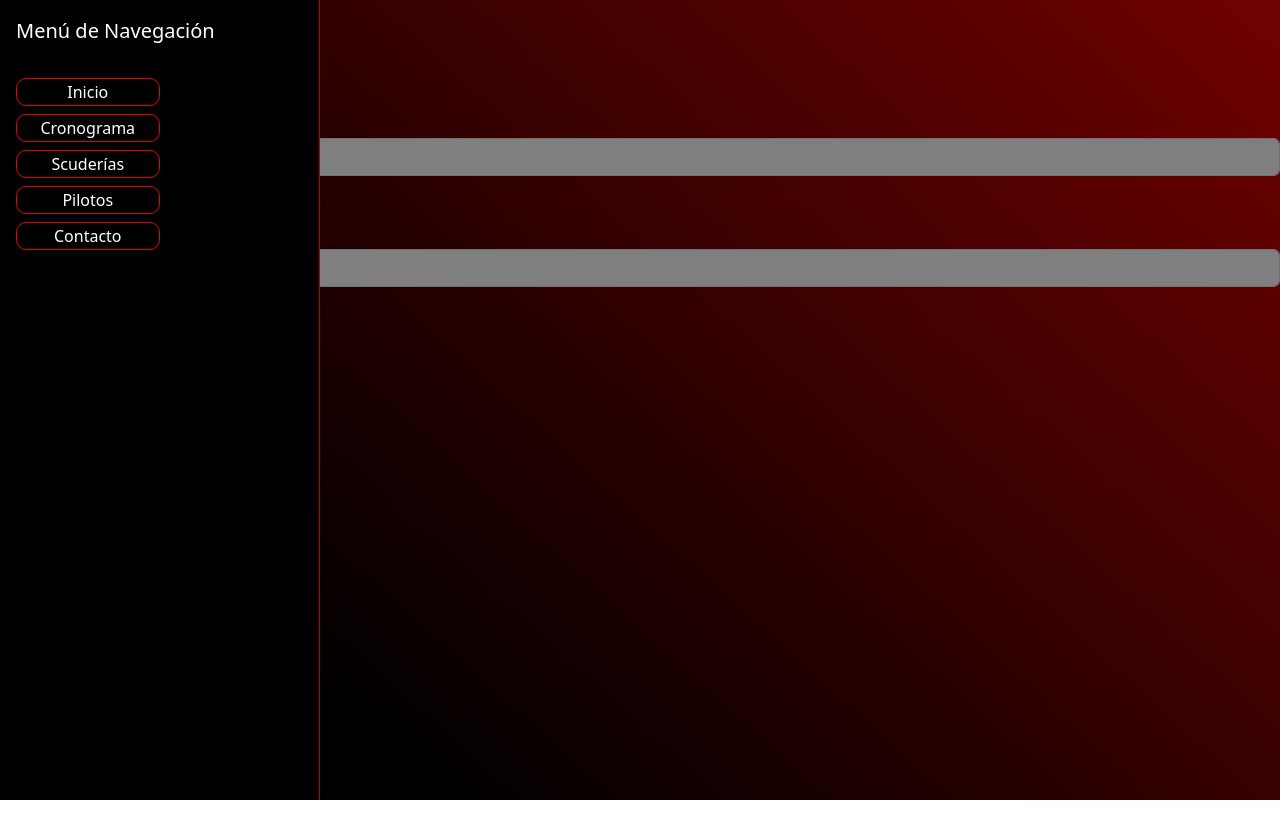
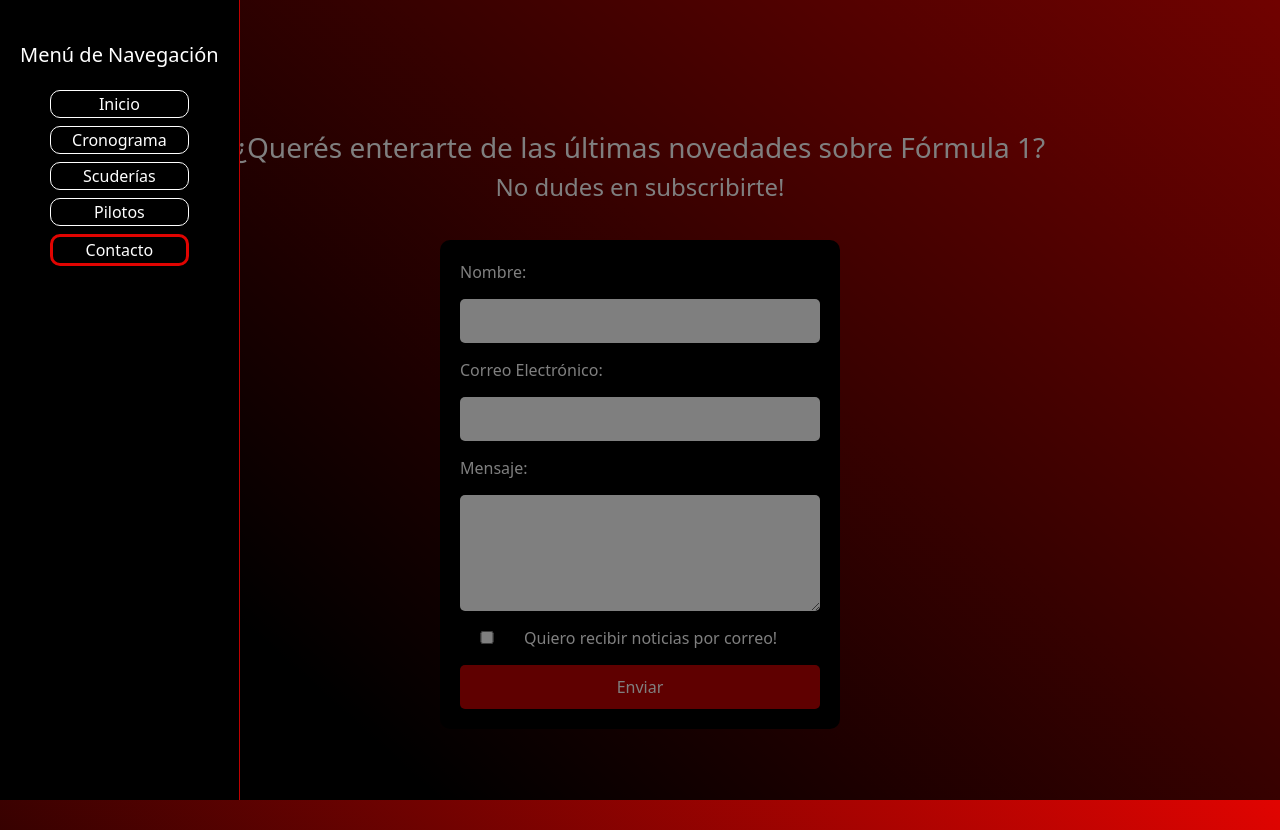
Before and after one commit to FioreRod/formula-uno, a plain HTML site: page pages/contacto.html in a window 1280 px wide. Both pictures are taken after a click on the button 39 px from the left and 75 px from the top of the page. Before the commit the page ends 800 px from the top, so only its background shows below. Drawn offline with nearby package versions, Linux system fonts and the light colour scheme.

Commit message:
Contacto y corrección del header.

```diff
--- a/css/style.css
+++ b/css/style.css
@@ -7,7 +7,7 @@
 
 body {
     height: 100vh;
-    padding-top: 50px;
+    padding-top: 30px;
     overflow-x: hidden;
     background: var(--color-red);
     background: linear-gradient(222deg, var(--color-red) 0%, var(--color-black) 80%, var(--color-black) 100%);
@@ -31,15 +31,16 @@
 
 header {
     position: fixed;
-    top: 40px;
+    top: 10px;
 }
 
 .btn-red {
-    background-color: var(--color-red);
+    background-color: var(--color-dark-red);
 }
 
 .btn-red:hover {
     border-color: var(--color-white);
+    background-color: var(--color-red);
 
     i {
         color: var(--color-white);
@@ -51,7 +52,8 @@
 }
 
 #offcanvasWithBothOptions {
-    width: 25vw;
+    width: max-content;
+    padding: 20px;
     background-color: var(--color-black);
     border-right: 0.5px solid var(--color-dark-red);
     color: var(--color-white);
@@ -61,16 +63,36 @@
     color: var(--color-white);
 }
 
+.offcanvas-header {
+    display: flex;
+    align-items: center;
+    justify-content: center;
+    padding: 20px 0px;
+}
+
 .offcanvas-body {
     display: flex;
     flex-direction: column;
+    align-items: center;
+    padding: 0px;
 }
 
 .offcanvas-btn {
     background-color: transparent;
-    border: 1px solid var(--color-red);
+    border: 1px solid var(--color-white);
     border-radius: 10px;
-    width: 50%;
+    width: 70%;
+}
+
+.active{
+    background-color: transparent;
+    border: 3px solid var(--color-red);
+}
+
+.offcanvas-btn:hover {
+    background-color: var(--color-dark-red);
+    border-color: var(--color-dark-red);
+    border-radius: 10px;
 }
 
 .offcanvas-btn a {
@@ -106,12 +128,89 @@
 }
 
 
+/* CONTACTO ______________________________________________________________________________________________________ */
+.contact-container {
+    display: grid;
+    place-items: center;
+    align-content: center;
+    height: 100vh;
+}
+
+.title-contact {
+    display: flex;
+    flex-direction: column;
+    margin-bottom: 30px;
+}
+
+.contact-form {
+    display: grid;
+    gap: 15px;
+    grid-template-columns: 1fr;
+    background: var(--color-black);
+    padding: 20px;
+    border-radius: 10px;
+    width: 90%;
+    max-width: 400px;
+    color: var(--color-white);
+}
+
+.contact-form input,
+.contact-form textarea {
+    width: 100%;
+    padding: 10px;
+    border: none;
+    border-radius: 5px;
+}
+
+.contact-form button {
+    background: var(--color-dark-red);
+    color: var(--color-white);
+    border: none;
+    padding: 10px;
+    border-radius: 5px;
+    cursor: pointer;
+}
+
+.contact-form button:hover {
+    background: var(--color-red);
+}
+
+.checkbox-container {
+    display: flex;
+    justify-content: flex-start;
+    align-items: center;
+    gap: 10px;
+}
+
+#noti-check {
+    width: 15%;
+}
+
+
+
 
 @media (max-width: 576px) {
+
+    header {
+        position: fixed;
+        top: 10px;
+        right: 10px;
+    }
+
+    .offcanvas-body {
+        display: flex;
+        flex-direction: column;
+        width: 100%;
+    }
 
     .img-scuderia {
         width: 100%;
         height: auto;
     }
 
+    .title-contact {
+        padding: 0px 20px;
+    }
+
+
 }
--- a/pages/contacto.html
+++ b/pages/contacto.html
@@ -1,10 +1,12 @@
 <!DOCTYPE html>
 <html lang="en">
+
 <head>
     <meta charset="UTF-8">
     <meta name="viewport" content="width=device-width, initial-scale=1.0">
 
-    <link href="https://cdn.jsdelivr.net/npm/bootstrap@5.3.3/dist/css/bootstrap.min.css" rel="stylesheet" integrity="sha384-QWTKZyjpPEjISv5WaRU9OFeRpok6YctnYmDr5pNlyT2bRjXh0JMhjY6hW+ALEwIH" crossorigin="anonymous">
+    <link href="https://cdn.jsdelivr.net/npm/bootstrap@5.3.3/dist/css/bootstrap.min.css" rel="stylesheet"
+        integrity="sha384-QWTKZyjpPEjISv5WaRU9OFeRpok6YctnYmDr5pNlyT2bRjXh0JMhjY6hW+ALEwIH" crossorigin="anonymous">
 
     <link rel="stylesheet" href="https://cdnjs.cloudflare.com/ajax/libs/font-awesome/6.5.1/css/all.min.css">
 
@@ -12,6 +14,7 @@
 
     <title>Contacto</title>
 </head>
+
 <body>
     <header>
         <button class="btn btn-red m-3" type="button" data-bs-toggle="offcanvas"
@@ -23,47 +26,50 @@
             aria-labelledby="offcanvasWithBothOptionsLabel">
             <div class="offcanvas-header">
                 <h5 class="offcanvas-title" id="offcanvasWithBothOptionsLabel">Menú de Navegación</h5>
-                <button type="button" class="btn-close text-reset" data-bs-dismiss="offcanvas"
-                    aria-label="Close"></button>
             </div>
             <div class="offcanvas-body">
                 <button class="offcanvas-btn mb-2"><a href="../index.html"><i></i> Inicio</a></button>
                 <button class="offcanvas-btn mb-2"><a href="./crono.html"><i></i> Cronograma</a></button>
                 <button class="offcanvas-btn mb-2"><a href="./scuderia.html"><i></i> Scuderías</a></button>
                 <button class="offcanvas-btn mb-2"><a href="./pilotos.html"><i></i> Pilotos</a></button>
-                <button class="offcanvas-btn mb-2"><a href="./contacto.html"><i></i> Contacto</a></button>
+                <button class="offcanvas-btn mb-2 active"><a href="#"><i></i> Contacto</a></button>
             </div>
         </div>
     </header>
 
     <main>
+        <div class="contact-container">
+            <div class="title-contact text-center">
+                <h3>¿Querés enterarte de las últimas novedades sobre Fórmula 1?</h3>
+                <h4>No dudes en subscribirte!</h4>
+            </div>
 
-        <h1>Contacto</h1>
+            <form class="contact-form">
+                <label for="name">Nombre:</label>
+                <input type="text" id="name" name="name" required>
 
-        <form>
-            <div class="mb-3">
-              <label for="exampleInputEmail1" class="form-label">Email address</label>
-              <input type="email" class="form-control" id="exampleInputEmail1" aria-describedby="emailHelp">
-              <div id="emailHelp" class="form-text">We'll never share your email with anyone else.</div>
-            </div>
-            <div class="mb-3">
-              <label for="exampleInputPassword1" class="form-label">Password</label>
-              <input type="password" class="form-control" id="exampleInputPassword1">
-            </div>
-            <div class="mb-3 form-check">
-              <input type="checkbox" class="form-check-input" id="exampleCheck1">
-              <label class="form-check-label" for="exampleCheck1">Check me out</label>
-            </div>
-            <button type="submit" class="btn btn-primary">Submit</button>
-          </form>
+                <label for="email">Correo Electrónico:</label>
+                <input type="email" id="email" name="email" required>
 
+                <label for="message">Mensaje:</label>
+                <textarea id="message" name="message" rows="4" required></textarea>
+
+                <div class="checkbox-container">
+                    <input type="checkbox" id="noti-check" name="noti-check">
+                    <label for="noti-check">Quiero recibir noticias por correo!</label>
+                </div>
+
+                <button type="submit">Enviar</button>
+            </form>
+        </div>
     </main>
 
     <footer></footer>
 
-     <!-- Script Bootstrap -->
-     <script src="https://cdn.jsdelivr.net/npm/bootstrap@5.3.3/dist/js/bootstrap.bundle.min.js"
-     integrity="sha384-YvpcrYf0tY3lHB60NNkmXc5s9fDVZLESaAA55NDzOxhy9GkcIdslK1eN7N6jIeHz"
-     crossorigin="anonymous"></script>
+    <!-- Script Bootstrap -->
+    <script src="https://cdn.jsdelivr.net/npm/bootstrap@5.3.3/dist/js/bootstrap.bundle.min.js"
+        integrity="sha384-YvpcrYf0tY3lHB60NNkmXc5s9fDVZLESaAA55NDzOxhy9GkcIdslK1eN7N6jIeHz"
+        crossorigin="anonymous"></script>
 </body>
+
 </html>
```
Also changed, not shown: index.html (+1 -3 lines), pages/crono.html (+1 -3 lines), pages/pilotos.html (+1 -3 lines), pages/scuderia.html (+1 -3 lines).
